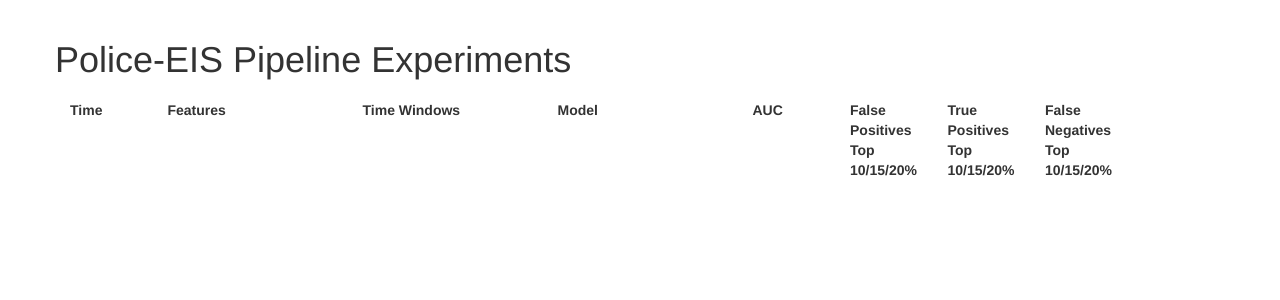
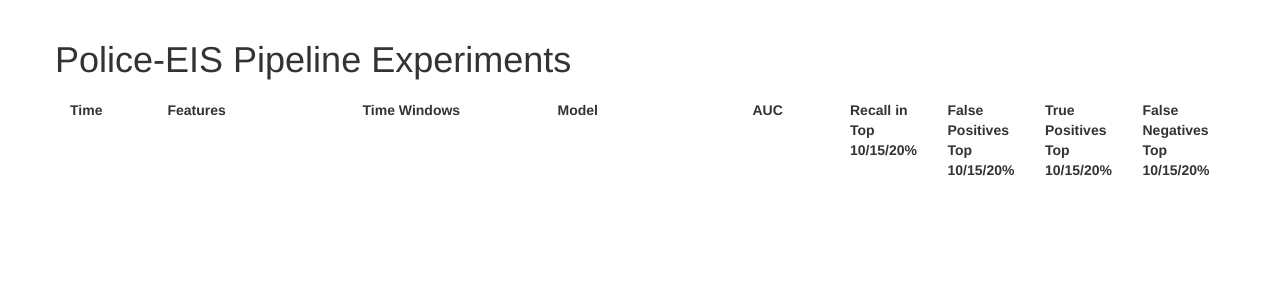
Before and after one commit to dssg/police-eis, a Flask app: page / in a window 1280 px wide. Shown: the top 300 px of the page. Run offline with Flask 2, Linux system fonts and the light colour scheme; some libraries are stand-ins or nearby versions.

Commit message:
Add recall to model evaluation list

```diff
--- a/evaluation/webapp/ioutils.py
+++ b/evaluation/webapp/ioutils.py
@@ -25,7 +25,7 @@
 
 
 Experiment = namedtuple("Experiment", ["timestamp", "config", "score", "data",
-                                       "fpr", "tpr", "fnr"])
+                                       "fpr", "tpr", "fnr", "recall"])
 
 
 def experiment_summary(pkl_file):
@@ -55,20 +55,20 @@
     fpr = [cm_1[0, 1], cm_2[0, 1], cm_3[0, 1]]
     tpr = [cm_1[1, 1], cm_2[1, 1], cm_3[1, 1]]
     fnr = [cm_1[1, 0], cm_2[1, 0], cm_3[1, 0]]
-    #rec_1 = recall_at_x_percent(
-    #    data["test_labels"], data["test_predictions"],
-    #    x_percent=0.10)
-    #rec_2 = recall_at_x_percent(
-    #    data["test_labels"], data["test_predictions"],
-    #    x_percent=0.15)
-    #rec_3 = recall_at_x_percent(
-    #    data["test_labels"], data["test_predictions"],
-    #    x_percent=0.20)
-    #recall = [rec_1, rec_2, rec_3]
+    rec_1 = recall_at_x_percent(
+        data["test_labels"], data["test_predictions"],
+        x_percent=0.10)
+    rec_2 = recall_at_x_percent(
+        data["test_labels"], data["test_predictions"],
+        x_percent=0.15)
+    rec_3 = recall_at_x_percent(
+        data["test_labels"], data["test_predictions"],
+        x_percent=0.20)
+    recall = "[{}, {}, {}]".format(rec_1.round(2), rec_2.round(2), rec_3.round(2))
     return Experiment(dateutil.parser.parse(timestamp_from_path(pkl_file)),
                       model_config,
                       auc_model,
-                      data, fpr, tpr, fnr)
+                      data, fpr, tpr, fnr, recall)
 
 
 def update_experiments_cache():
@@ -113,7 +113,7 @@
     update_experiments_cache()
     # risk of dirty reads here because outside of lock
     experiments_copy = [Experiment(e.timestamp, e.config,
-                                   e.score, None, e.fpr, e.tpr, e.fnr) for e in cache.values()]
+                                   e.score, None, e.fpr, e.tpr, e.fnr, e.recall) for e in cache.values()]
     return experiments_copy
 
 
--- a/evaluation/webapp/templates/overview.html
+++ b/evaluation/webapp/templates/overview.html
@@ -44,7 +44,8 @@
         <div class="col-sm-2">Features</div>
         <div class="col-sm-2">Time Windows</div>
         <div class="col-sm-2">Model</div>
-        <div class="col-sm-1">{{score_name}}</div>
+        <div class="col-sm-1">AUC</div>
+        <div class="col-sm-1">Recall in Top 10/15/20%</div>
         <div class="col-sm-1">False Positives Top 10/15/20%</div>
         <div class="col-sm-1">True Positives Top 10/15/20%</div>
         <div class="col-sm-1">False Negatives Top 10/15/20%</div>
@@ -61,6 +62,7 @@
             Test: {{experiment.config.fake_today}} - {{experiment.config.test_end_date}}</div>
             <div class="col-sm-2">{{experiment.config.model}}<br/>{{experiment.config.parameters}} </div>
             <div class="col-sm-1">{{experiment.score|round(2)}}</div>
+            <div class="col-sm-1">{{experiment.recall}}</div>
             <div class="col-sm-1">{{experiment.fpr}}</div>
             <div class="col-sm-1">{{experiment.tpr}}</div>
             <div class="col-sm-1">{{experiment.fnr}}</div>
--- a/evaluation/webapp/views.py
+++ b/evaluation/webapp/views.py
@@ -27,8 +27,7 @@
     experiments = [(date, sorted(items, key=lambda r: r.score, reverse=True))
                    for date, items in experiments]
 
-    return render_template('overview.html', experiments=experiments,
-                           score_name=config.score_name)
+    return render_template('overview.html', experiments=experiments)
 
 
 @app.route('/<timestamp>')
```
Also changed, not shown: evaluation/webapp/config.py (+2 -5 lines).
